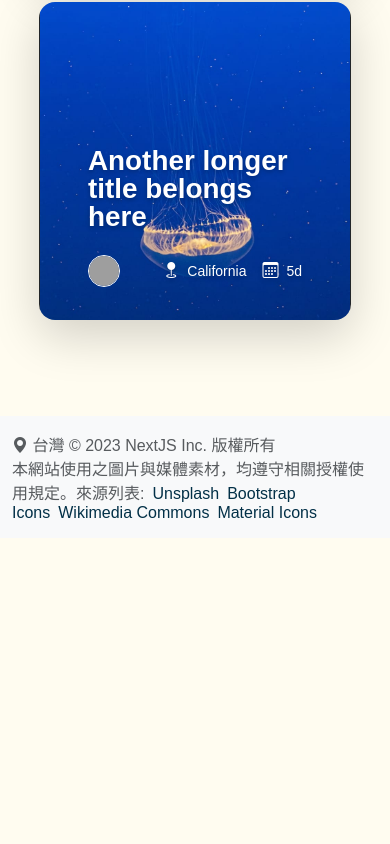
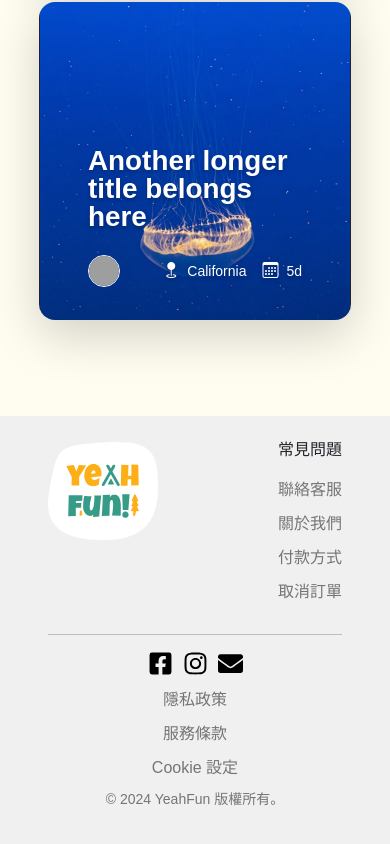
Before and after one commit to xine14236/yeahfun-final, a Next.js app in the folder fontend/: page / in a window 390 px wide. Shown: the part 2483-3327 px from the top of the page. Before the commit the page ends 3021 px from the top, so only its background shows below. Built offline with nearby package versions, Linux system fonts and the light colour scheme; grey boxes are pictures that could not be loaded.

Commit message:
default footer完成

```diff
--- a/fontend/components/layout/default-layout/my-footer.js
+++ b/fontend/components/layout/default-layout/my-footer.js
@@ -1,27 +1,68 @@
+import styles from '@/components/layout/default-layout/my-footer.module.scss'
+import Image from 'next/image'
+
+// icons
+import WhiteLogo from '@/components/icons/white-logo'
+import FacebookLogo from '@/components/icons/facebook-logo'
+import IgLogo from '@/components/icons/ig-logo'
+import MailLogo from '@/components/icons/mail-logo'
+
 export default function MyFooter() {
   return (
-    <footer className="footer mt-auto py-3 bg-light">
-      <div className="container">
-        <div className="text-muted">
-          <i className="bi bi-geo-alt-fill"></i> 台灣 © 2023 NextJS Inc.
-          版權所有
+    <footer className={styles.footer}>
+      <div className={`${styles.containerFluid} container-fluid`}>
+        <div className={styles.footerTop}>
+          <div className={styles.footerLink}>
+            <p>常見問題</p>
+            <ul>
+              <li>
+                <a href="#/">聯絡客服</a>
+              </li>
+              <li>
+                <a href="#/">關於我們</a>
+              </li>
+              <li>
+                <a href="#/">付款方式</a>
+              </li>
+              <li>
+                <a href="#/">取消訂單</a>
+              </li>
+            </ul>
+          </div>
+          <WhiteLogo width={110} className={styles.footerLogoWhite} />
+
+          <Image
+            className={styles.mountains}
+            src="../../../public/images/footer/mountains.png"
+            alt="mountains"
+            width={410}
+            height={95}
+          />
+          <Image
+            className={styles.frog}
+            src="../../../public/images/footer/frog.png"
+            alt="frog"
+            width={200}
+            height={225}
+          />
         </div>
-        <div className="text-muted">
-          <span className="pe-2">
-            本網站使用之圖片與媒體素材，均遵守相關授權使用規定。來源列表:
-          </span>
-          <a href="https://unsplash.com/" className="pe-2">
-            Unsplash
-          </a>
-          <a href="https://icons.getbootstrap.com/" className="pe-2">
-            Bootstrap Icons
-          </a>
-          <a href="https://commons.wikimedia.org/" className="pe-2">
-            Wikimedia Commons
-          </a>
-          <a href="https://fonts.google.com/icons" className="pe-2">
-            Material Icons
-          </a>
+        <hr />
+        <div className={styles.footerBottom}>
+          <div className={styles.footerPolicy}>
+            <div className={styles.policyText}>
+              <a href="#/">隱私政策</a>
+              <a href="#/">服務條款</a>
+              <a href="#/">Cookie 設定</a>
+            </div>
+          </div>
+          <div className={styles.socialField}>
+            <FacebookLogo size="25" className={styles.iconFB} />
+            <IgLogo size="25" className={styles.iconIg} />
+            <MailLogo size="25" className={styles.iconEmail} />
+          </div>
+          <div className={styles.footerCopyright}>
+            <p>© 2024 YeahFun 版權所有。</p>
+          </div>
         </div>
       </div>
     </footer>
--- /dev/null
+++ b/fontend/components/layout/default-layout/my-footer.module.scss
@@ -0,0 +1,147 @@
+.footer {
+  position: relative;
+  background-color: #f0f0f0;
+  padding: 20px 0;
+}
+
+.footerTop {
+  display: flex;
+  align-items: end;
+  justify-content: space-between;
+}
+.containerFluid {
+  padding-inline: 48px;
+}
+
+.footerLink ul {
+  list-style-type: none;
+  padding: 0;
+}
+.footerLink a {
+  color: var(--grey-600);
+}
+.footerLink a:hover {
+  color: var(--secondary-3);
+}
+
+.footerLogoWhite {
+  width: 110px;
+  height: 110px;
+  position: absolute;
+  top: 20px;
+  left: 50%;
+  transform: translate(-50%, 0);
+}
+.footerLink ul li {
+  margin-top: 5px;
+}
+.frog {
+  position: absolute;
+  right: 5%;
+  width: 200px;
+  z-index: 1;
+}
+
+.footerBottom {
+  display: flex;
+  align-items: center;
+  justify-content: space-between;
+}
+
+.policyText {
+  display: flex;
+  gap: 10px;
+  text-align: center;
+}
+
+.policyText a {
+  color: var(--grey-600);
+}
+.policyText a:hover {
+  color: var(--secondary-3);
+}
+
+.footerCopyright p {
+  text-align: right;
+  font-size: 14px;
+  color: var(--grey-600);
+}
+.socialField {
+  position: absolute;
+  left: 50%;
+  transform: translate(-50%, 0);
+  display: flex;
+  gap: 10px;
+  align-items: center;
+}
+.iconFB,
+.iconIg,
+.iconEmail {
+  cursor: pointer;
+}
+
+/* 媒體查詢 */
+@media (max-width: 768px) {
+  .containerFluid {
+    padding-inline: 48px;
+  }
+  .footer-top {
+    flex-direction: column;
+    text-align: center;
+    justify-content: center;
+    display: flex;
+  }
+  .footerLink {
+    order: 2;
+  }
+  .footerLink ul {
+    flex-wrap: wrap;
+    justify-content: center;
+  }
+
+  .footerLink ul li {
+    margin-top: 10px;
+  }
+
+  .footerBottom {
+    display: flex;
+    flex-direction: column;
+    align-items: center;
+  }
+  .footerLogoWhite {
+    position: relative;
+    left: 0;
+    top: 0;
+    transform: none;
+    margin: 0 auto 20px 0; /* 在左側留空間 */
+    align-self: flex-start; /* 將 logo 放置在左方 */
+  }
+  .frog {
+    display: none;
+  }
+  .mountains {
+    display: none;
+  }
+  .footerPolicy {
+    order: 2;
+  }
+  .policyText {
+    display: flex;
+    flex-direction: column;
+    justify-content: center;
+  }
+  .footerCopyright {
+    text-align: center;
+    margin-top: 10px;
+    order: 3;
+  }
+  .socialField {
+    position: relative;
+    left: 0;
+    top: 0;
+    transform: none;
+    align-self: center; /* 將 logo 放置在左方 */
+    order: 1;
+    margin-bottom: 10px;
+  }
+}
```
